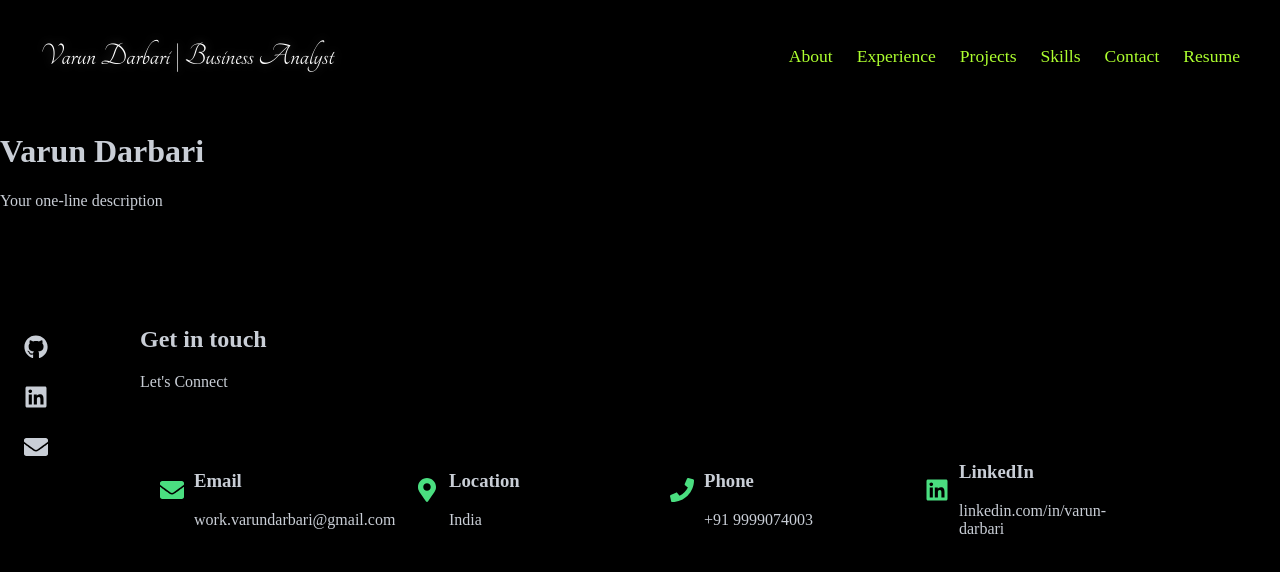
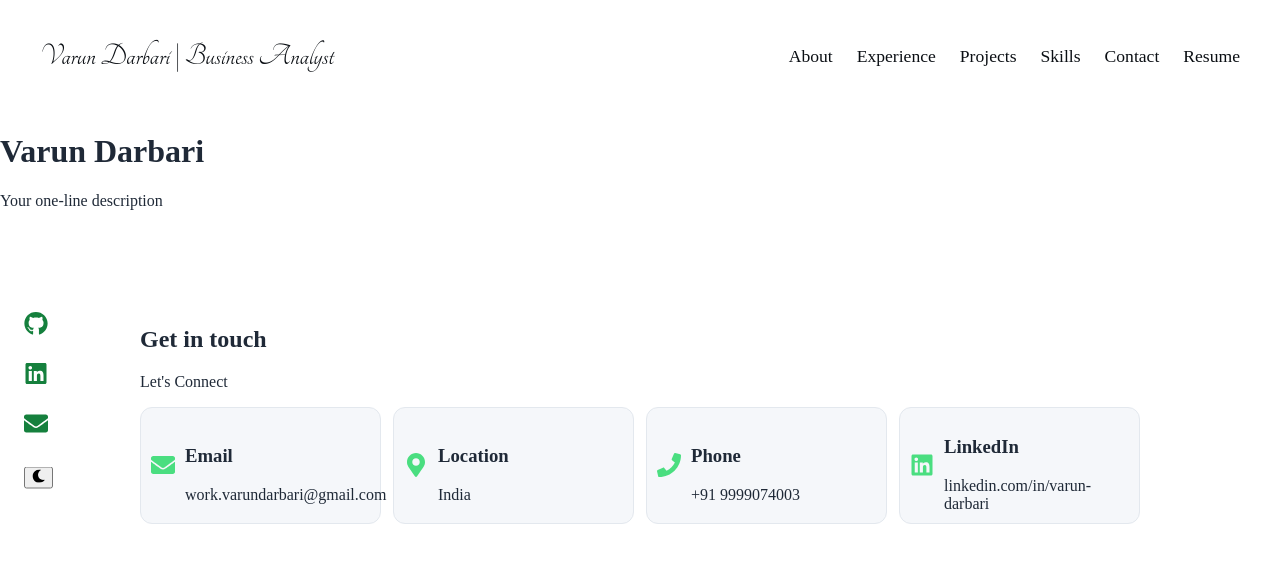
Before and after one commit to Darbari-V/VarunDarbari.github.io, a React (Vite) app: page / in a window 1280 px wide. Shown: the top 572 px of the page. Built offline with nearby package versions, Linux system fonts and the light colour scheme.

Commit message:
Update the sidebar setting icon

```diff
--- a/src/App.css
+++ b/src/App.css
@@ -4,8 +4,7 @@
   font-family: 'Tangerine';
   font-size: 2rem;
   font-weight: 400;
-  color: #ffffff;
-  text-shadow: 0 0 10px rgba(255, 255, 255, 0.25);
+  color: var(--text-h);
 }
 
 .site-header {
@@ -25,7 +24,7 @@
 }
 
 .nav-links a {
-  color: greenyellow;
+  color: var(--text-h);
   text-decoration: none;
   font-size: 1.1rem;
 }
@@ -42,12 +41,12 @@
 }
 
 .social-sidebar a {
-  color: var(--text);
+  color: var(--accent);
   transition: color 0.2s, transform 0.2s;
 }
 
 .social-sidebar a:hover {
-  color: #4ade80;
+  color: var(--accent);
   transform: scale(1.2);
 }
 
@@ -59,16 +58,16 @@
 
 .card-grid {
   display: grid;
-  grid-template-columns: repeat(auto-fit, minmax(220px, 1fr));
-  gap: 20px;
-  margin-top: 32px;
+  grid-template-columns: repeat(auto-fit, minmax(240px, 1fr));
+  gap: 12px;
+  margin-top: 16px;
 }
 
 .card {
   display: flex;
   align-items: center;
   gap: 10px;
-  padding: 20px;
+  padding: 10px;
   background: var(--card-bg);
   border: 1px solid var(--border);
   border-radius: 12px;
@@ -89,3 +88,22 @@
 }
 
 .card-text h4, .card-text p { margin: 0; }
+
+.section-intro {
+  margin: 8px 0 0;
+}
+
+.theme-toggle {
+  background: none;
+  border: none;
+  padding: 0;
+  font-size: inherit;
+  color: var(--text);
+  cursor: pointer;
+  transition: color 0.2s, transform 0.2s;
+}
+
+.theme-toggle:hover {
+  color: var(--accent);
+  transform: scale(1.2);
+}
--- a/src/components/SocialSidebar.jsx
+++ b/src/components/SocialSidebar.jsx
@@ -1,6 +1,24 @@
-import { FaGithub, FaLinkedin, FaEnvelope } from "react-icons/fa";
+import { useState, useEffect } from 'react'
+import { FaGithub, FaLinkedin, FaEnvelope, FaMoon, FaSun } from "react-icons/fa";
+
+function getInitialTheme() {
+  try {
+    const saved = localStorage.getItem('theme')
+    if (saved === 'light' || saved === 'dark') return saved
+  } catch {
+    // storage unavailable: fall through to the system setting
+  }
+  return window.matchMedia('(prefers-color-scheme: dark)').matches ? 'dark' : 'light'
+}
 
 function SocialSidebar(){
+    const [theme, setTheme] = useState(getInitialTheme());
+
+    useEffect(() => {
+        localStorage.setItem('theme', theme);
+        document.documentElement.setAttribute('data-theme', theme);
+    }, [theme]);
+
     return(
         <div className="social-sidebar">
             <a href="https://github.com/Darbari-V" target="_blank" rel = "noreferrer" aria-label="GitHub">
@@ -12,6 +30,11 @@ function SocialSidebar(){
             <a href="mailto:work.varundarbari@gmail.com" aria-label="Email">
                 <FaEnvelope />
             </a>
+            <div className="theme-toggle">
+                <button onClick={() => setTheme(theme === 'light' ? 'dark' : 'light')} aria-label="Toggle Theme">
+                    {theme === 'light' ? <FaMoon /> : <FaSun />}
+                </button>
+            </div>
         </div>
     )
 }
--- a/src/index.css
+++ b/src/index.css
@@ -1,8 +1,21 @@
 :root {
+  color-scheme: light;
+  --bg: #ffffff;
+  --text: #1f2937;
+  --text-h: #0b0f14;
+  --card-bg: #f5f7fa;
+  --border: #e3e8ee;
+  --accent: #15803d;
+}
+
+[data-theme="dark"] {
   color-scheme: dark;
   --bg: #000000;
   --text: #c9ced6;
   --text-h: #ffffff;
+  --card-bg: #111418;
+  --border: #2a2e37;
+  --accent: #4ade80;
 }
 
 body {
```
